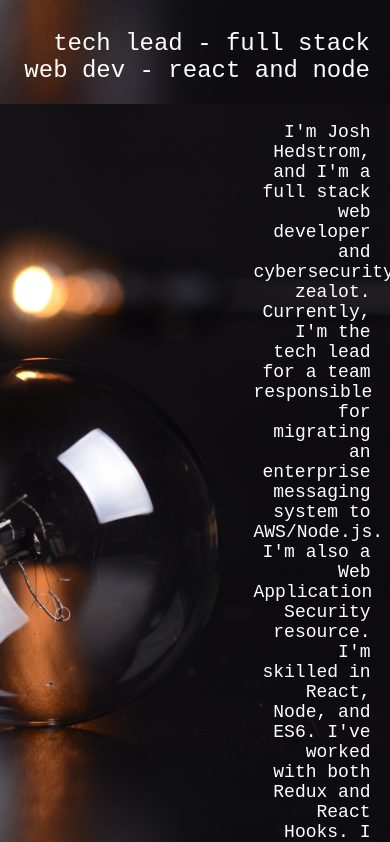
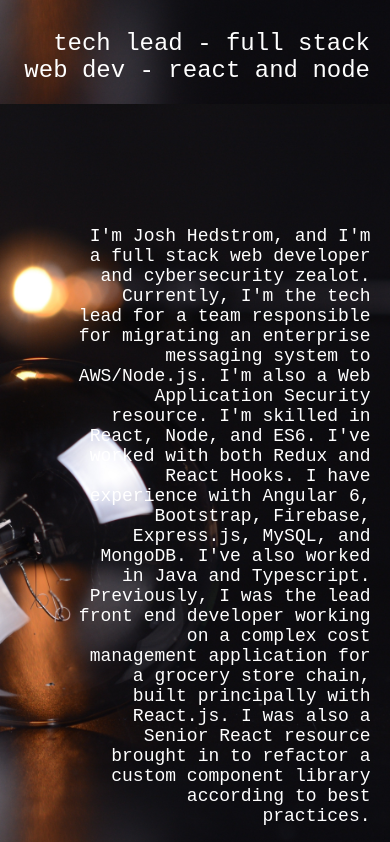
Before and after one commit to joshhedstrom/me, a React (Create React App) app in the folder client/: page / in a window 390 px wide. Shown: the part 740-1582 px from the top of the page. Built offline with nearby package versions, Linux system fonts and the light colour scheme.

Commit message:
fixed bio to be mobile friendly

```diff
--- a/client/src/components/BioComponent/index.css
+++ b/client/src/components/BioComponent/index.css
@@ -15,3 +15,10 @@
   font-size: 18px;
   text-align: right;
 }
+
+@media (max-width: 800px) {
+  .bio__content {
+    width: 75%;
+    margin-left: 20%;
+  }
+}
```
Lines whose indentation alone changed are shown as unchanged.
